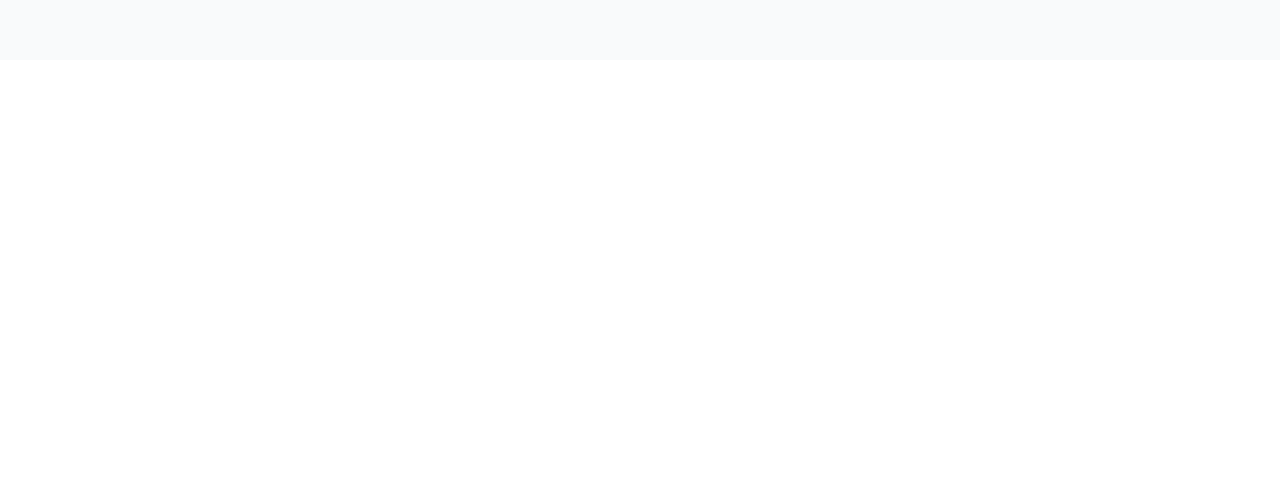
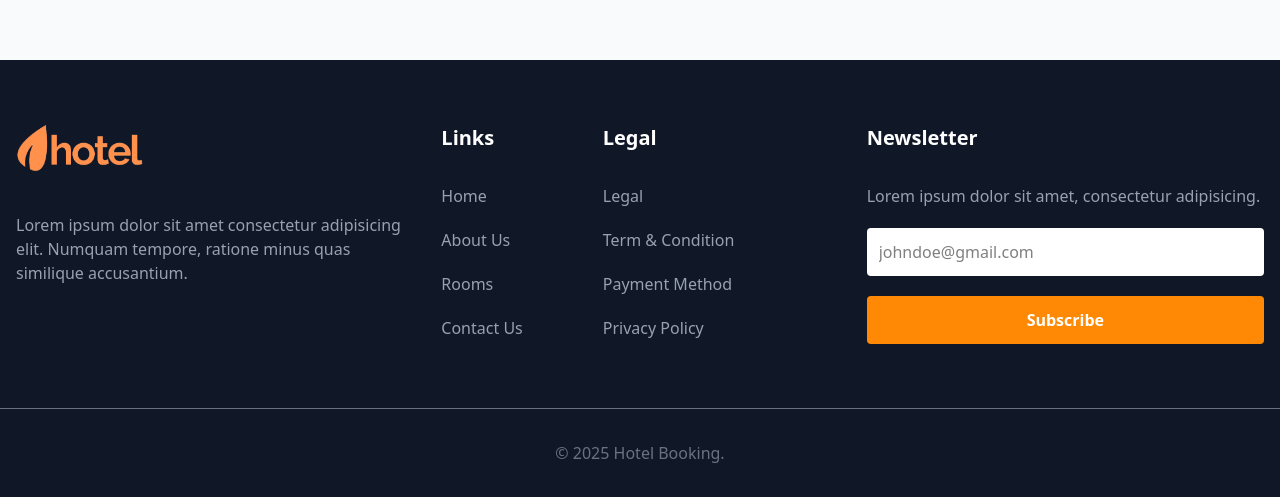
Before and after one commit to aardnsyhs/booking-hotel, a Next.js app: page / in a window 1280 px wide. Shown: the part 740-1237 px from the top of the page. Before the commit the page ends 800 px from the top, so only its background shows below. Built offline with nearby package versions, Linux system fonts and the light colour scheme.

Commit message:
feat: add footer component to layout

```diff
--- a/app/layout.tsx
+++ b/app/layout.tsx
@@ -2,6 +2,7 @@ import type { Metadata } from "next";
 import { Raleway } from "next/font/google";
 import Navbar from "@/components/navbar/Navbar";
 import "./globals.css";
+import Footer from "@/components/Footer";
 
 const raleway = Raleway({
   variable: "--font-raleway",
@@ -23,6 +24,7 @@ export default function RootLayout({
       <body className={`${raleway.variable} antialiased`}>
         <Navbar />
         <main className="bg-gray-50 min-h-screen">{children}</main>
+        <Footer />
       </body>
     </html>
   );
--- /dev/null
+++ b/components/Footer.tsx
@@ -0,0 +1,86 @@
+import Image from "next/image";
+import Link from "next/link";
+
+const Footer = () => {
+  return (
+    <footer className="bg-gray-900">
+      <div className="max-w-screen-xl mx-auto px-4 py-10 w-full md:py-16">
+        <div className="grid md:grid-cols-3 gap-7">
+          <div>
+            <Link href="/" className="mb-10 block">
+              <Image src="/img/logo.png" alt="logo" width={128} height={49} />
+            </Link>
+            <p className="text-gray-400">
+              Lorem ipsum dolor sit amet consectetur adipisicing elit. Numquam
+              tempore, ratione minus quas similique accusantium.
+            </p>
+          </div>
+          <div>
+            <div className="flex gap-20">
+              <div className="flex-1 md:flex-none">
+                <h4 className="mb-8 text-xl font-semibold text-white">Links</h4>
+                <ul className="list-item space-y-5 text-gray-400">
+                  <li>
+                    <Link href="/">Home</Link>
+                  </li>
+                  <li>
+                    <Link href="/about">About Us</Link>
+                  </li>
+                  <li>
+                    <Link href="/rooms">Rooms</Link>
+                  </li>
+                  <li>
+                    <Link href="/contact">Contact Us</Link>
+                  </li>
+                </ul>
+              </div>
+              <div className="flex-1 md:flex-none">
+                <h4 className="mb-8 text-xl font-semibold text-white">Legal</h4>
+                <ul className="list-item space-y-5 text-gray-400">
+                  <li>
+                    <Link href="#">Legal</Link>
+                  </li>
+                  <li>
+                    <Link href="#">Term & Condition</Link>
+                  </li>
+                  <li>
+                    <Link href="#">Payment Method</Link>
+                  </li>
+                  <li>
+                    <Link href="#">Privacy Policy</Link>
+                  </li>
+                </ul>
+              </div>
+            </div>
+          </div>
+          <div>
+            <h4 className="mb-8 text-xl font-semibold text-white">
+              Newsletter
+            </h4>
+            <p className="text-gray-400">
+              Lorem ipsum dolor sit amet, consectetur adipisicing.
+            </p>
+            <form action="" className="mt-5">
+              <div className="mb-5">
+                <input
+                  type="text"
+                  name="email"
+                  className="w-full p-3 rounded-sm bg-white"
+                  placeholder="johndoe@gmail.com"
+                />
+              </div>
+              <button className="bg-orange-400 p-3 font-bold text-white w-full text-center rounded-sm hover:bg-orange-500">
+                Subscribe
+              </button>
+            </form>
+          </div>
+        </div>
+      </div>
+      <div className="max-w-screen-xl mx-auto px-4 py-8 border-t border-gray-500 text-center text-base text-gray-500">
+        &copy; {new Date().getFullYear()} Hotel Booking.
+      </div>
+    </footer>
+  );
+};
+
+export default Footer;
```
